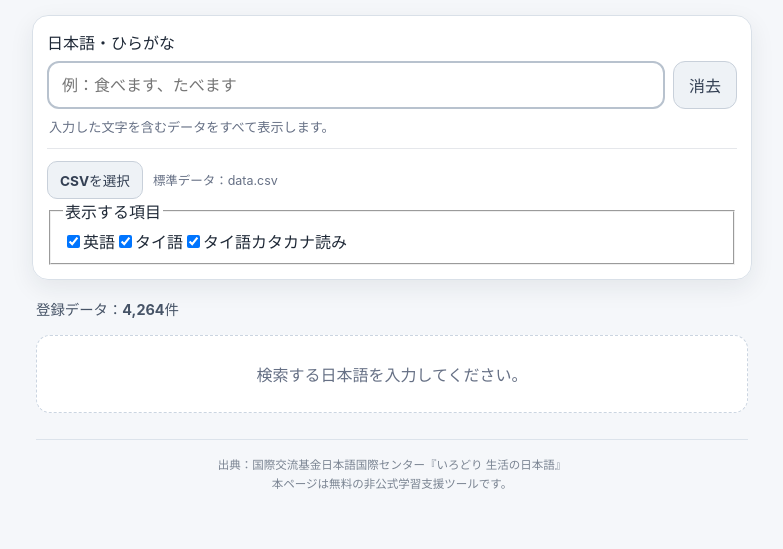
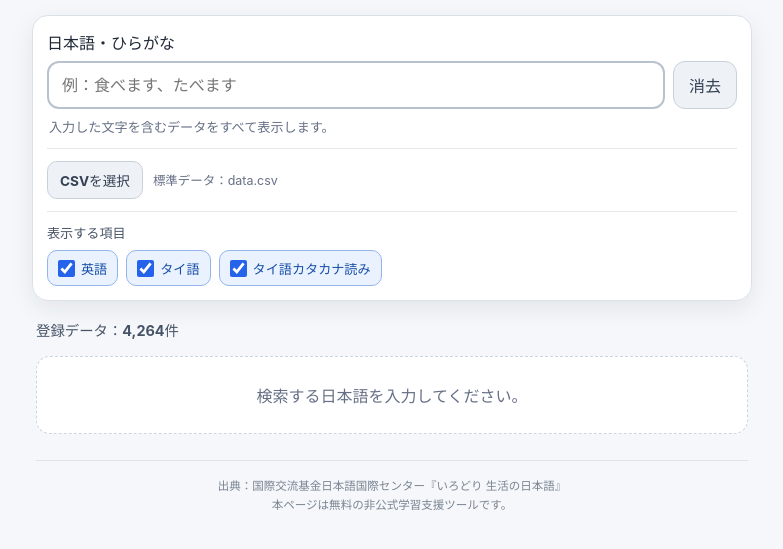
Before and after one commit to kitasensei/japanese-vocabulary-search, a plain HTML site: page index.html in a window 1280 px wide. Shown: the part 93-642 px from the top of the page, without its empty margins (248-1031 px from the left). Drawn offline with Linux system fonts and the light colour scheme.

Commit message:
Style result display checkboxes

```diff
--- a/style.css
+++ b/style.css
@@ -136,6 +136,63 @@ input {
   color: #667085;
   font-size: 0.78rem;
   overflow-wrap: anywhere;
+}
+
+.display-settings {
+  min-width: 0;
+  margin: 12px 0 0;
+  padding: 11px 0 0;
+  border: 0;
+  border-top: 1px solid #e5e7eb;
+}
+
+.display-settings legend {
+  float: left;
+  width: 100%;
+  margin: 0 0 8px;
+  padding: 0;
+  color: #475467;
+  font-size: 0.82rem;
+  font-weight: 700;
+}
+
+.display-settings legend + * {
+  clear: both;
+}
+
+.display-options {
+  display: flex;
+  flex-wrap: wrap;
+  gap: 8px;
+}
+
+.display-option {
+  display: inline-flex;
+  align-items: center;
+  gap: 6px;
+  min-height: 36px;
+  padding: 6px 10px;
+  border: 1px solid #d5dce5;
+  border-radius: 10px;
+  background: #f8fafc;
+  color: #344054;
+  font-size: 0.82rem;
+  font-weight: 700;
+  cursor: pointer;
+  user-select: none;
+}
+
+.display-option:has(input:checked) {
+  border-color: #93b4ec;
+  background: #eaf2ff;
+  color: #174ea6;
+}
+
+.display-option input {
+  width: 17px;
+  height: 17px;
+  margin: 0;
+  accent-color: #2563eb;
 }
 
 .results-header {
```
